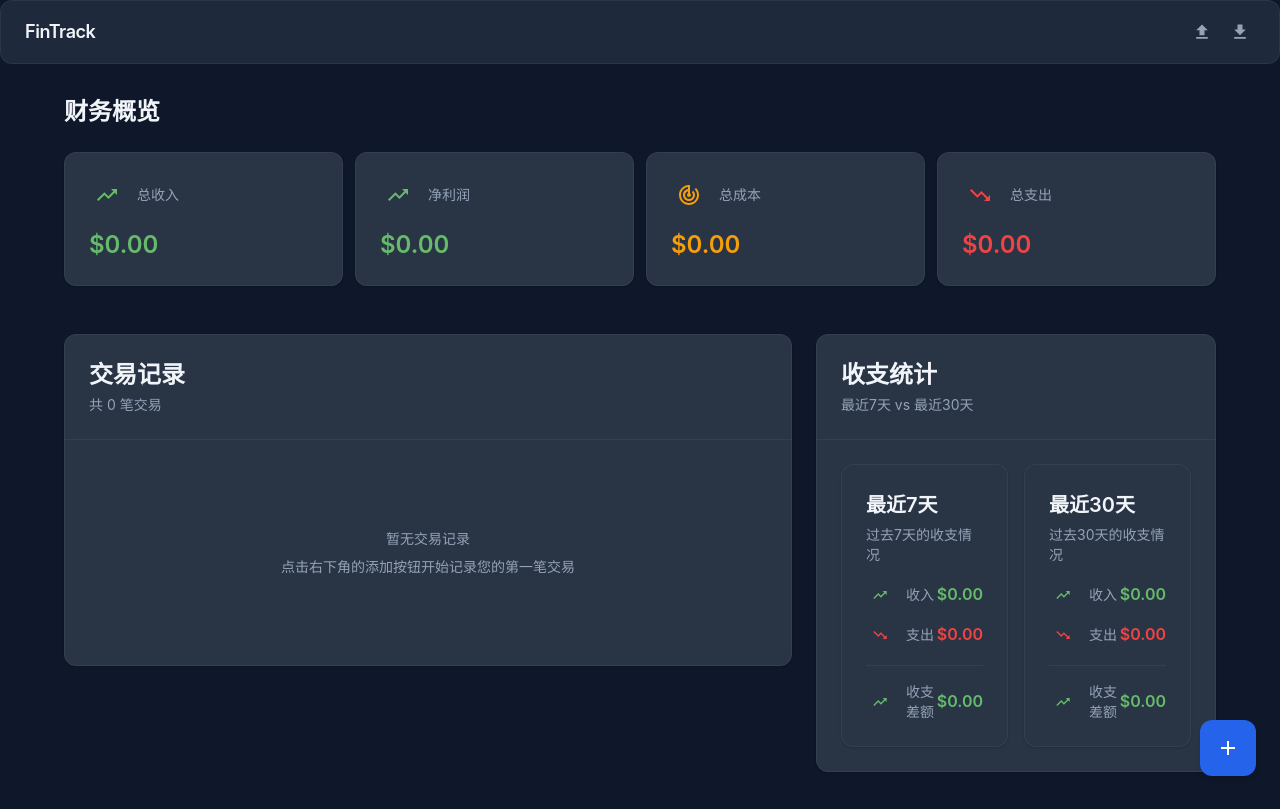
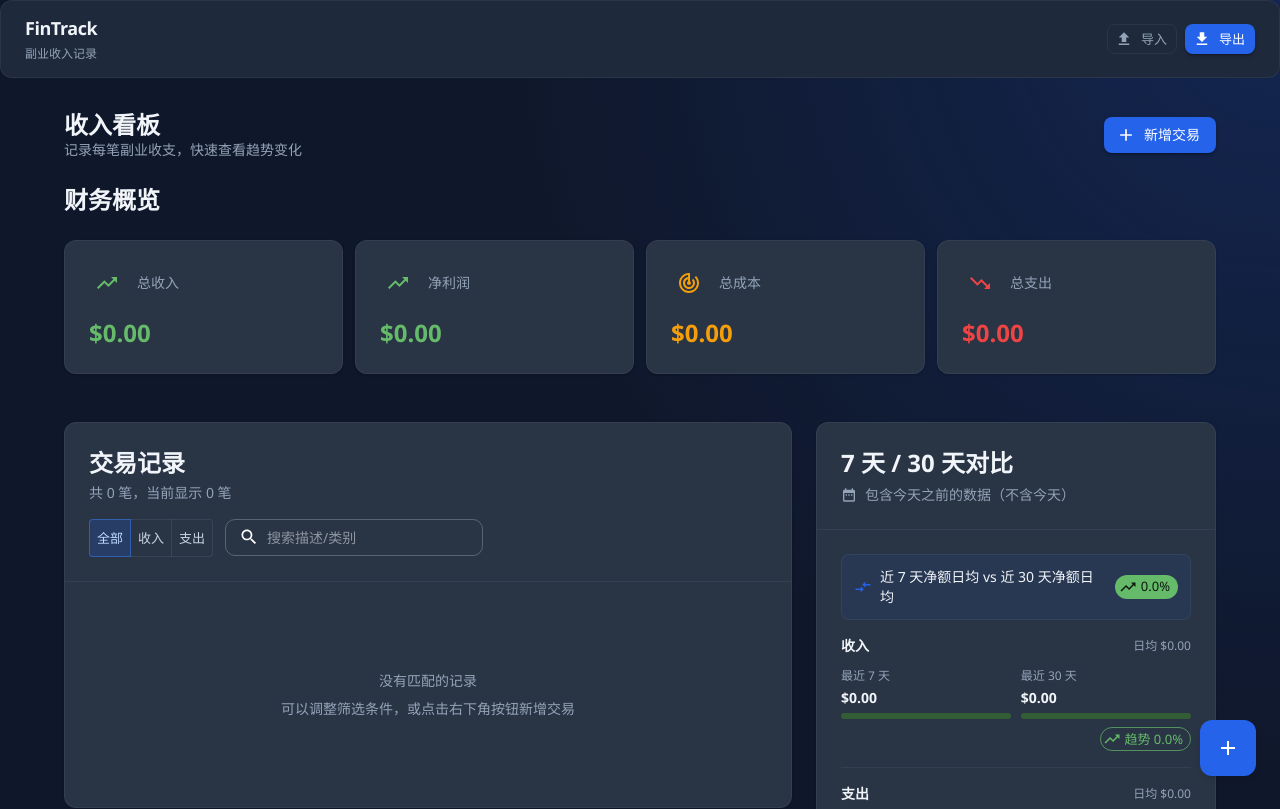
Before and after one commit to Integ/FinTrack, a React (Create React App) app: page / in a window 1280 px wide. Shown: the top 809 px of the page. Built offline with nearby package versions, Linux system fonts and the light colour scheme.

Commit message:
Refine dashboard UI and improve 7/30-day comparison

```diff
--- a/src/App.tsx
+++ b/src/App.tsx
@@ -38,13 +38,13 @@ const theme = createTheme({
         divider: 'rgba(148, 163, 184, 0.1)',
     },
     typography: {
-        fontFamily: '"Inter", -apple-system, BlinkMacSystemFont, "Segoe UI", Roboto, sans-serif',
+        fontFamily: '"Manrope", "Avenir Next", "Segoe UI", sans-serif',
         h4: {
-            fontWeight: 600,
+            fontWeight: 700,
             fontSize: '1.5rem',
         },
         h6: {
-            fontWeight: 500,
+            fontWeight: 600,
             fontSize: '1rem',
         },
         body1: {
@@ -60,6 +60,29 @@ const theme = createTheme({
                     boxShadow: '0 1px 3px rgba(0, 0, 0, 0.1), 0 1px 2px rgba(0, 0, 0, 0.06)',
                     backgroundColor: '#1E293B',
                     border: '1px solid rgba(148, 163, 184, 0.1)',
+                },
+            },
+        },
+        MuiToggleButton: {
+            styleOverrides: {
+                root: {
+                    textTransform: 'none',
+                    borderColor: 'rgba(148, 163, 184, 0.15)',
+                    color: '#CBD5E1',
+                    '&.Mui-selected': {
+                        backgroundColor: 'rgba(37, 99, 235, 0.2)',
+                        color: '#BFDBFE',
+                        borderColor: 'rgba(59, 130, 246, 0.5)',
+                    },
+                },
+            },
+        },
+        MuiTextField: {
+            styleOverrides: {
+                root: {
+                    '& .MuiOutlinedInput-root': {
+                        borderRadius: 10,
+                    },
                 },
             },
         },
@@ -105,11 +128,13 @@ const App: React.FC = () => {
             <ThemeProvider theme={theme}>
                 <CssBaseline />
                 <Box
-                    sx={{
-                        display: 'flex',
-                        flexDirection: 'column',
-                        minHeight: '100vh',
-                    }}
+                sx={{
+                    display: 'flex',
+                    flexDirection: 'column',
+                    minHeight: '100vh',
+                    background:
+                        'radial-gradient(circle at top right, rgba(37, 99, 235, 0.2), transparent 40%), #0F172A',
+                }}
                 >
                     <Dashboard />
                     <Footer />
--- a/src/components/Header.tsx
+++ b/src/components/Header.tsx
@@ -1,5 +1,5 @@
 import React, { useRef } from 'react';
-import { AppBar, Toolbar, Typography, IconButton, Box, Tooltip } from '@mui/material';
+import { AppBar, Toolbar, Typography, IconButton, Box, Tooltip, Button } from '@mui/material';
 import { FileUpload as FileUploadIcon, FileDownload as FileDownloadIcon } from '@mui/icons-material';
 import { useSelector, useDispatch } from 'react-redux';
 import { RootState } from '../store';
@@ -125,44 +125,73 @@ const Header: React.FC = () => {
     };
 
     return (
-        <AppBar position="static" sx={{ height: 64 }}>
-            <Toolbar sx={{ height: 64, minHeight: 'auto !important' }}>
+        <AppBar position="static" sx={{ height: { xs: 72, sm: 78 } }}>
+            <Toolbar sx={{ height: { xs: 72, sm: 78 }, minHeight: 'auto !important' }}>
                 <Box sx={{ display: 'flex', alignItems: 'center', flexGrow: 1 }}>
+                    <Box>
                         <Typography
                             variant="h6"
                             component="div"
                             sx={{
-                            fontWeight: 600,
+                                fontWeight: 700,
                                 fontSize: '1.125rem',
                                 letterSpacing: '-0.025em'
                             }}
                         >
                             FinTrack
                         </Typography>
+                        <Typography variant="caption" sx={{ color: 'text.secondary' }}>
+                            副业收入记录
+                        </Typography>
+                    </Box>
                 </Box>
 
                 <Box sx={{ display: 'flex', alignItems: 'center', gap: 1 }}>
                     <Tooltip title="导入数据">
+                        <Button
+                            size="small"
+                            variant="outlined"
+                            startIcon={<FileUploadIcon fontSize="small" />}
+                            onClick={() => fileInputRef.current?.click()}
+                            sx={{
+                                color: 'text.secondary',
+                                borderColor: 'divider',
+                                '&:hover': { borderColor: 'primary.main' },
+                                display: { xs: 'none', sm: 'inline-flex' },
+                            }}
+                        >
+                            导入
+                        </Button>
+                    </Tooltip>
+
+                    <Tooltip title="导出数据">
+                        <Button
+                            size="small"
+                            variant="contained"
+                            startIcon={<FileDownloadIcon fontSize="small" />}
+                            onClick={handleExport}
+                            sx={{
+                                display: { xs: 'none', sm: 'inline-flex' },
+                            }}
+                        >
+                            导出
+                        </Button>
+                    </Tooltip>
+
+                    <Tooltip title="导入数据">
                         <IconButton
                             size="small"
                             onClick={() => fileInputRef.current?.click()}
-                            sx={{
-                                color: 'text.secondary',
-                                '&:hover': { color: 'primary.main' }
-                            }}
+                            sx={{ display: { xs: 'inline-flex', sm: 'none' }, color: 'text.secondary' }}
                         >
                             <FileUploadIcon fontSize="small" />
                         </IconButton>
                     </Tooltip>
-
                     <Tooltip title="导出数据">
                         <IconButton
                             size="small"
                             onClick={handleExport}
-                            sx={{
-                                color: 'text.secondary',
-                                '&:hover': { color: 'primary.main' }
-                            }}
+                            sx={{ display: { xs: 'inline-flex', sm: 'none' }, color: 'text.secondary' }}
                         >
                             <FileDownloadIcon fontSize="small" />
                         </IconButton>
--- a/src/components/PeriodStats.tsx
+++ b/src/components/PeriodStats.tsx
@@ -1,6 +1,19 @@
 import React, { useMemo } from 'react';
-import { Paper, Typography, Box, Grid, Divider } from '@mui/material';
-import { TrendingUp as TrendingUpIcon, TrendingDown as TrendingDownIcon } from '@mui/icons-material';
+import {
+    Paper,
+    Typography,
+    Box,
+    Stack,
+    Divider,
+    LinearProgress,
+    Chip,
+} from '@mui/material';
+import {
+    TrendingUp as TrendingUpIcon,
+    TrendingDown as TrendingDownIcon,
+    DateRange as DateRangeIcon,
+    CompareArrows as CompareArrowsIcon,
+} from '@mui/icons-material';
 import { useSelector } from 'react-redux';
 import { RootState } from '../store';
 import { Transaction } from '../types/transaction';
@@ -21,6 +34,21 @@ const PeriodStats: React.FC = () => {
         const month = String(d.getMonth() + 1).padStart(2, '0');
         const day = String(d.getDate()).padStart(2, '0');
         return `${year}-${month}-${day}`;
+    };
+
+    const getTrend = (current: number, baseline: number): number => {
+        if (baseline === 0) {
+            return current === 0 ? 0 : 100;
+        }
+
+        return ((current - baseline) / Math.abs(baseline)) * 100;
+    };
+
+    const formatCurrency = (value: number): string => `$${value.toFixed(2)}`;
+
+    const formatTrendText = (value: number): string => {
+        const prefix = value > 0 ? '+' : '';
+        return `${prefix}${value.toFixed(1)}%`;
     };
 
     const stats = useMemo(() => {
@@ -67,104 +95,179 @@ const PeriodStats: React.FC = () => {
         };
     }, [transactions]);
 
-    const StatItem: React.FC<{
+    const normalized7Days = {
+        income: stats.last7Days.income / 7,
+        expense: stats.last7Days.expense / 7,
+        profit: stats.last7Days.profit / 7,
+    };
+
+    const normalized30Days = {
+        income: stats.last30Days.income / 30,
+        expense: stats.last30Days.expense / 30,
+        profit: stats.last30Days.profit / 30,
+    };
+
+    const compare = {
+        income: getTrend(normalized7Days.income, normalized30Days.income),
+        expense: getTrend(normalized7Days.expense, normalized30Days.expense),
+        profit: getTrend(normalized7Days.profit, normalized30Days.profit),
+    };
+
+    const maxReferenceValue = Math.max(
+        stats.last7Days.income,
+        stats.last7Days.expense,
+        Math.abs(stats.last7Days.profit),
+        stats.last30Days.income,
+        stats.last30Days.expense,
+        Math.abs(stats.last30Days.profit),
+        1
+    );
+
+    const MetricRow: React.FC<{
         label: string;
-        value: number;
-        color: string;
-        icon: React.ReactNode;
-    }> = ({ label, value, color, icon }) => (
-        <Box sx={{ display: 'flex', alignItems: 'center', justifyContent: 'space-between' }}>
-            <Box sx={{ display: 'flex', alignItems: 'center' }}>
-                <Box sx={{
-                    p: 0.75,
-                    borderRadius: 1,
-                    backgroundColor: `${color}15`,
-                    color: color,
-                    mr: 1.5,
-                    display: 'flex',
-                    alignItems: 'center',
-                    justifyContent: 'center'
-                }}>
-                    {icon}
-                </Box>
-                <Typography variant="body2" color="text.secondary">
+        sevenDayValue: number;
+        thirtyDayValue: number;
+        averageDailyValue: number;
+        trendValue: number;
+        positiveWhenIncrease?: boolean;
+    }> = ({
+        label,
+        sevenDayValue,
+        thirtyDayValue,
+        averageDailyValue,
+        trendValue,
+        positiveWhenIncrease = true,
+    }) => {
+        const trendGood = positiveWhenIncrease ? trendValue >= 0 : trendValue <= 0;
+
+        return (
+            <Box>
+                <Box sx={{ display: 'flex', justifyContent: 'space-between', mb: 1 }}>
+                    <Typography variant="body2" sx={{ fontWeight: 600 }}>
                         {label}
                     </Typography>
-            </Box>
-            <Typography variant="h6" sx={{ fontWeight: 600, color: color }}>
-                ${value.toFixed(2)}
+                    <Typography variant="caption" color="text.secondary">
+                        日均 {formatCurrency(averageDailyValue)}
                     </Typography>
                 </Box>
-    );
 
-    const PeriodCard: React.FC<{
-        title: string;
-        subtitle: string;
-        stats: PeriodStatsData;
-    }> = ({ title, subtitle, stats }) => (
-        <Paper sx={{ p: { xs: 2, sm: 3 }, height: '100%' }}>
-            <Typography variant="h6" sx={{ fontWeight: 600, mb: 0.5, fontSize: { xs: '1rem', sm: '1.25rem' } }}>
-                {title}
+                <Stack direction="row" spacing={1.2} sx={{ mb: 1 }}>
+                    <Box sx={{ flex: 1, minWidth: 0 }}>
+                        <Typography variant="caption" color="text.secondary">
+                            最近 7 天
                         </Typography>
-            <Typography variant="body2" color="text.secondary" sx={{ mb: 2 }}>
-                {subtitle}
+                        <Typography variant="body2" sx={{ fontWeight: 600, mt: 0.3 }}>
+                            {formatCurrency(sevenDayValue)}
                         </Typography>
-
-            <Box sx={{ display: 'flex', flexDirection: 'column', gap: 1.5 }}>
-                <StatItem
-                    label="收入"
-                    value={stats.income}
-                    color="success.main"
-                    icon={<TrendingUpIcon sx={{ fontSize: 16 }} />}
-                />
-                <StatItem
-                    label="支出"
-                    value={stats.expense}
-                    color="error.main"
-                    icon={<TrendingDownIcon sx={{ fontSize: 16 }} />}
-                />
-                <Divider sx={{ my: 0.5 }} />
-                <StatItem
-                    label="收支差额"
-                    value={stats.profit}
-                    color={stats.profit >= 0 ? 'success.main' : 'error.main'}
-                    icon={stats.profit >= 0
-                        ? <TrendingUpIcon sx={{ fontSize: 16 }} />
-                        : <TrendingDownIcon sx={{ fontSize: 16 }} />
-                    }
+                        <LinearProgress
+                            variant="determinate"
+                            value={(Math.abs(sevenDayValue) / maxReferenceValue) * 100}
+                            color={label === '支出' ? 'error' : 'success'}
+                            sx={{ mt: 0.6, height: 6, borderRadius: 999 }}
                         />
                     </Box>
-        </Paper>
+
+                    <Box sx={{ flex: 1, minWidth: 0 }}>
+                        <Typography variant="caption" color="text.secondary">
+                            最近 30 天
+                        </Typography>
+                        <Typography variant="body2" sx={{ fontWeight: 600, mt: 0.3 }}>
+                            {formatCurrency(thirtyDayValue)}
+                        </Typography>
+                        <LinearProgress
+                            variant="determinate"
+                            value={(Math.abs(thirtyDayValue) / maxReferenceValue) * 100}
+                            color={label === '支出' ? 'error' : 'success'}
+                            sx={{ mt: 0.6, height: 6, borderRadius: 999 }}
+                        />
+                    </Box>
+                </Stack>
+
+                <Box sx={{ display: 'flex', justifyContent: 'flex-end' }}>
+                    <Chip
+                        size="small"
+                        icon={trendGood ? <TrendingUpIcon /> : <TrendingDownIcon />}
+                        label={`趋势 ${formatTrendText(trendValue)}`}
+                        color={trendGood ? 'success' : 'error'}
+                        variant="outlined"
+                    />
+                </Box>
+            </Box>
         );
+    };
+
+    const profitTrendGood = compare.profit >= 0;
 
     return (
         <Paper sx={{ mt: { xs: 1, sm: 2 }, overflow: 'hidden' }}>
             <Box sx={{ p: { xs: 2, sm: 3 }, borderBottom: '1px solid', borderColor: 'divider' }}>
-                <Typography variant="h5" sx={{ fontWeight: 600, mb: 0.5 }}>
-                    收支统计
+                <Typography variant="h5" sx={{ fontWeight: 600, mb: 0.8 }}>
+                    7 天 / 30 天对比
                 </Typography>
-                <Typography variant="body2" color="text.secondary">
-                    最近7天 vs 最近30天
+                <Stack direction="row" spacing={1} alignItems="center" sx={{ color: 'text.secondary' }}>
+                    <DateRangeIcon sx={{ fontSize: 16 }} />
+                    <Typography variant="body2">包含今天之前的数据（不含今天）</Typography>
+                </Stack>
+            </Box>
+
+            <Box sx={{ p: { xs: 2, sm: 3 }, display: 'flex', flexDirection: 'column', gap: 2 }}>
+                <Box
+                    sx={{
+                        p: 1.5,
+                        border: '1px solid',
+                        borderColor: 'divider',
+                        borderRadius: 2,
+                        backgroundColor: 'rgba(37, 99, 235, 0.08)',
+                        display: 'flex',
+                        justifyContent: 'space-between',
+                        alignItems: 'center',
+                        gap: 1.5,
+                    }}
+                >
+                    <Box sx={{ display: 'flex', alignItems: 'center', gap: 1 }}>
+                        <CompareArrowsIcon sx={{ fontSize: 18, color: 'primary.main' }} />
+                        <Typography variant="body2">
+                            近 7 天净额日均 vs 近 30 天净额日均
                         </Typography>
                     </Box>
+                    <Chip
+                        size="small"
+                        icon={profitTrendGood ? <TrendingUpIcon /> : <TrendingDownIcon />}
+                        label={formatTrendText(compare.profit)}
+                        color={profitTrendGood ? 'success' : 'error'}
+                    />
+                </Box>
 
-            <Box sx={{ p: { xs: 2, sm: 3 } }}>
-                <Grid container spacing={2}>
-                    <Grid item xs={12} md={6}>
-                        <PeriodCard
-                            title="最近7天"
-                            subtitle="过去7天的收支情况"
-                            stats={stats.last7Days}
+                <MetricRow
+                    label="收入"
+                    sevenDayValue={stats.last7Days.income}
+                    thirtyDayValue={stats.last30Days.income}
+                    averageDailyValue={normalized7Days.income}
+                    trendValue={compare.income}
+                    positiveWhenIncrease
                 />
-                    </Grid>
-                    <Grid item xs={12} md={6}>
-                        <PeriodCard
-                            title="最近30天"
-                            subtitle="过去30天的收支情况"
-                            stats={stats.last30Days}
+
+                <Divider />
+
+                <MetricRow
+                    label="支出"
+                    sevenDayValue={stats.last7Days.expense}
+                    thirtyDayValue={stats.last30Days.expense}
+                    averageDailyValue={normalized7Days.expense}
+                    trendValue={compare.expense}
+                    positiveWhenIncrease={false}
                 />
-                    </Grid>
-                </Grid>
+
+                <Divider />
+
+                <MetricRow
+                    label="净额"
+                    sevenDayValue={stats.last7Days.profit}
+                    thirtyDayValue={stats.last30Days.profit}
+                    averageDailyValue={normalized7Days.profit}
+                    trendValue={compare.profit}
+                    positiveWhenIncrease
+                />
             </Box>
         </Paper>
     );
--- a/src/components/TransactionList.tsx
+++ b/src/components/TransactionList.tsx
@@ -1,4 +1,4 @@
-import React, { useState } from 'react';
+import React, { useMemo, useState } from 'react';
 import {
     IconButton,
     Typography,
@@ -7,12 +7,17 @@ import {
     Chip,
     Tooltip,
     Grid,
+    ToggleButtonGroup,
+    ToggleButton,
+    TextField,
+    InputAdornment,
 } from '@mui/material';
 import {
     Delete as DeleteIcon,
     Edit as EditIcon,
     TrendingUp as TrendingUpIcon,
     TrendingDown as TrendingDownIcon,
+    Search as SearchIcon,
 } from '@mui/icons-material';
 import { useSelector, useDispatch } from 'react-redux';
 import { RootState } from '../store';
@@ -20,12 +25,16 @@ import { deleteTransaction } from '../store/transactionSlice';
 import { Transaction } from '../types/transaction';
 import TransactionForm from './TransactionForm';
 
+type FilterType = 'all' | 'income' | 'expense';
+
 const TransactionList: React.FC = () => {
     const dispatch = useDispatch();
     const transactions = useSelector(
         (state: RootState) => state.transactions.transactions
     );
     const [editingTransaction, setEditingTransaction] = useState<Transaction | null>(null);
+    const [filterType, setFilterType] = useState<FilterType>('all');
+    const [keyword, setKeyword] = useState('');
 
     const handleDelete = (id: string) => {
         dispatch(deleteTransaction(id));
@@ -39,10 +48,23 @@ const TransactionList: React.FC = () => {
         setEditingTransaction(null);
     };
 
-    // Sort transactions by date (newest first)
-    const sortedTransactions = [...transactions].sort((a, b) =>
-        new Date(b.date).getTime() - new Date(a.date).getTime()
-    );
+    const filteredTransactions = useMemo(() => {
+        const normalizedKeyword = keyword.trim().toLowerCase();
+
+        return [...transactions]
+            .filter((transaction) => filterType === 'all' || transaction.type === filterType)
+            .filter((transaction) => {
+                if (!normalizedKeyword) {
+                    return true;
+                }
+
+                return (
+                    transaction.description.toLowerCase().includes(normalizedKeyword) ||
+                    transaction.category.toLowerCase().includes(normalizedKeyword)
+                );
+            })
+            .sort((a, b) => new Date(b.date).getTime() - new Date(a.date).getTime());
+    }, [transactions, filterType, keyword]);
 
     const TransactionItem: React.FC<{ transaction: Transaction }> = ({ transaction }) => {
         const isIncome = transaction.type === 'income';
@@ -145,22 +167,53 @@ const TransactionList: React.FC = () => {
                     交易记录
                 </Typography>
                 <Typography variant="body2" color="text.secondary" sx={{ mt: 0.5 }}>
-                    共 {transactions.length} 笔交易
+                    共 {transactions.length} 笔，当前显示 {filteredTransactions.length} 笔
                 </Typography>
+
+                <Box sx={{ mt: 2, display: 'flex', gap: 1.5, flexWrap: 'wrap' }}>
+                    <ToggleButtonGroup
+                        color="primary"
+                        size="small"
+                        value={filterType}
+                        exclusive
+                        onChange={(_, value: FilterType | null) => {
+                            if (value) setFilterType(value);
+                        }}
+                    >
+                        <ToggleButton value="all">全部</ToggleButton>
+                        <ToggleButton value="income">收入</ToggleButton>
+                        <ToggleButton value="expense">支出</ToggleButton>
+                    </ToggleButtonGroup>
+
+                    <TextField
+                        size="small"
+                        placeholder="搜索描述/类别"
+                        value={keyword}
+                        onChange={(e) => setKeyword(e.target.value)}
+                        sx={{ minWidth: { xs: '100%', sm: 220 }, flex: { sm: '0 0 auto' } }}
+                        InputProps={{
+                            startAdornment: (
+                                <InputAdornment position="start">
+                                    <SearchIcon fontSize="small" />
+                                </InputAdornment>
+                            ),
+                        }}
+                    />
+                </Box>
             </Box>
 
             <Box sx={{ p: { xs: 1.5, sm: 3 }, maxHeight: { xs: '50vh', sm: 600 }, overflowY: 'auto' }}>
-                {sortedTransactions.length === 0 ? (
+                {filteredTransactions.length === 0 ? (
                     <Box sx={{ textAlign: 'center', py: 8 }}>
                         <Typography variant="body1" color="text.secondary">
-                            暂无交易记录
+                            没有匹配的记录
                         </Typography>
                         <Typography variant="body2" color="text.secondary" sx={{ mt: 1 }}>
-                            点击右下角的添加按钮开始记录您的第一笔交易
+                            可以调整筛选条件，或点击右下角按钮新增交易
                         </Typography>
                     </Box>
                 ) : (
-                    sortedTransactions.map((transaction) => (
+                    filteredTransactions.map((transaction) => (
                         <TransactionItem key={transaction.id} transaction={transaction} />
                     ))
                 )}
--- a/src/pages/Dashboard.tsx
+++ b/src/pages/Dashboard.tsx
@@ -1,5 +1,5 @@
 import React, { useState } from 'react';
-import { Container, Fab, Box } from '@mui/material';
+import { Container, Fab, Box, Button, Stack, Typography } from '@mui/material';
 import { Add as AddIcon } from '@mui/icons-material';
 import Header from '../components/Header';
 import TransactionList from '../components/TransactionList';
@@ -22,6 +22,32 @@ const Dashboard: React.FC = () => {
                     px: { xs: 2, sm: 3 }
                 }}
             >
+                <Stack
+                    direction={{ xs: 'column', sm: 'row' }}
+                    justifyContent="space-between"
+                    alignItems={{ xs: 'flex-start', sm: 'center' }}
+                    spacing={1.5}
+                    sx={{ mb: { xs: 2, sm: 3 } }}
+                >
+                    <Box>
+                        <Typography variant="h4" sx={{ fontWeight: 700, fontSize: { xs: '1.3rem', sm: '1.5rem' } }}>
+                            收入看板
+                        </Typography>
+                        <Typography variant="body2" color="text.secondary">
+                            记录每笔副业收支，快速查看趋势变化
+                        </Typography>
+                    </Box>
+
+                    <Button
+                        variant="contained"
+                        startIcon={<AddIcon />}
+                        onClick={() => setIsFormOpen(true)}
+                        sx={{ display: { xs: 'none', sm: 'inline-flex' } }}
+                    >
+                        新增交易
+                    </Button>
+                </Stack>
+
                 <TransactionSummary />
                 <Box sx={{ display: 'flex', flexDirection: { xs: 'column', lg: 'row' }, gap: { xs: 2, sm: 3 } }}>
                     <Box sx={{ flex: 1, minWidth: 0, width: { xs: '100%', lg: 'auto' } }}>
```
Lines whose indentation alone changed are shown as unchanged.
